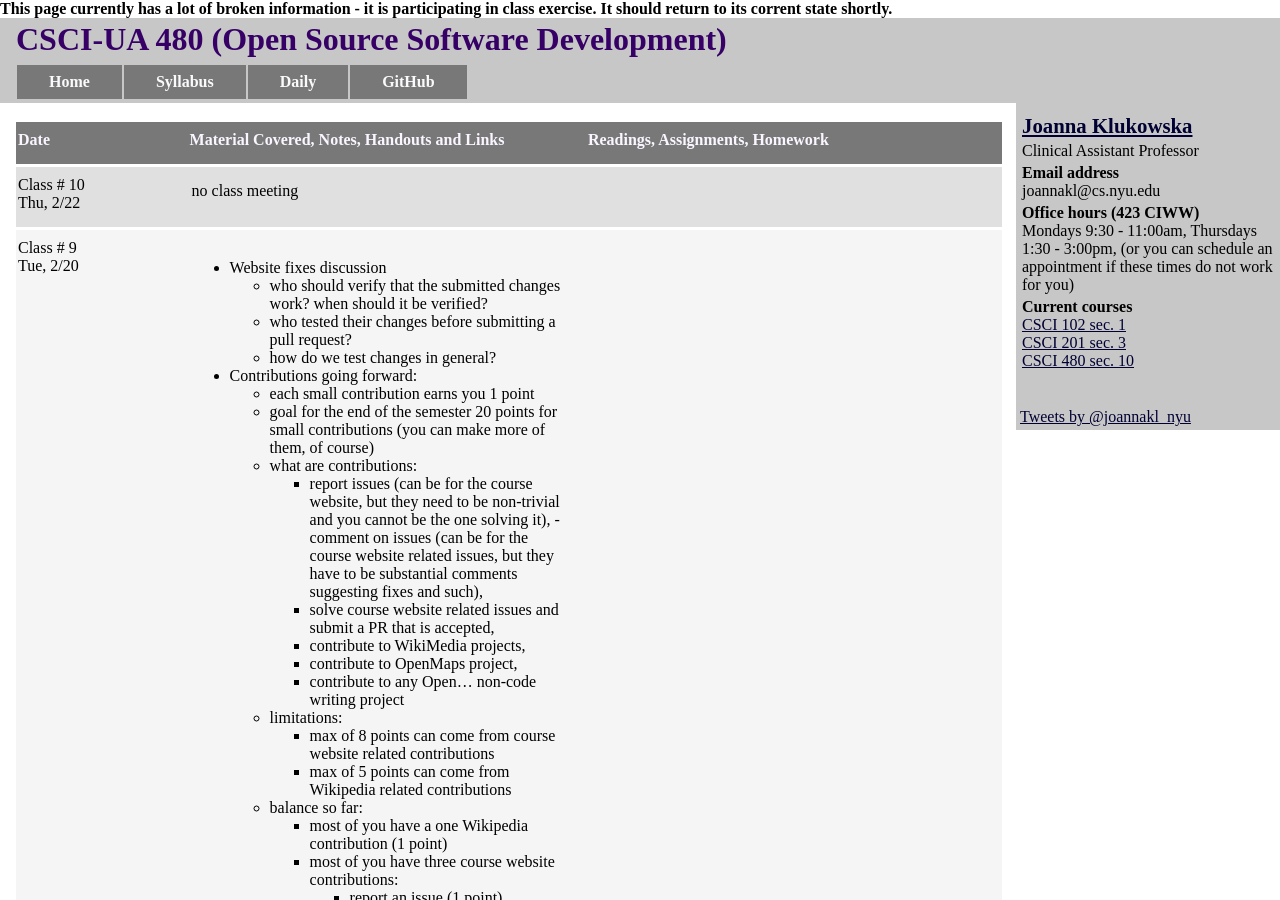
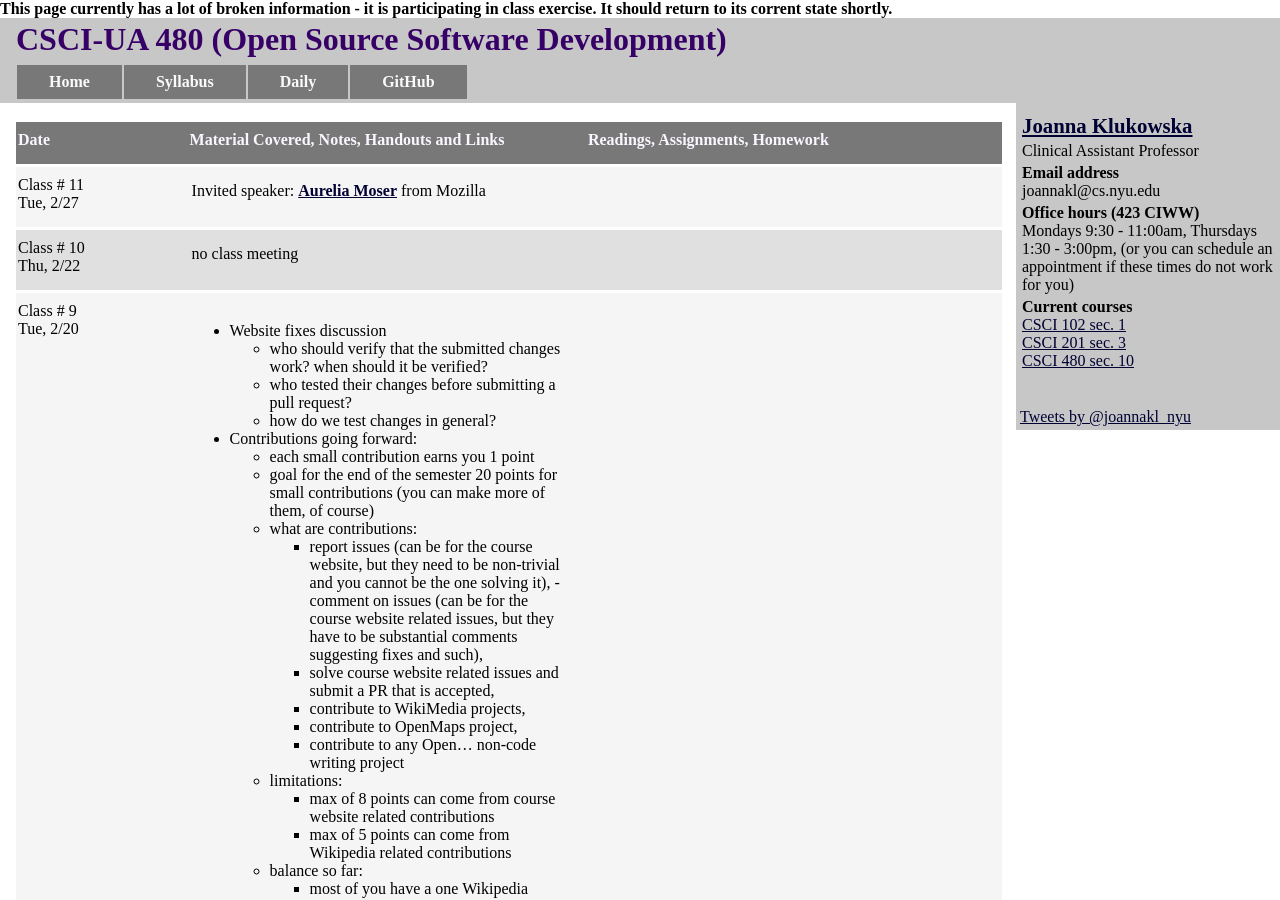
Before and after one commit to joannakl/cs480_s18, a Jekyll site: the page built from daily.html, in a window 1280 px wide and 900 px high. Built offline with Jekyll 4.4.1, drawn with Linux system fonts in a browser that asks for light colours; comment, search, counter and statistics services are not loaded.

Commit message:
week 6 updates

```diff
--- a/_includes/daily/11.markdown
+++ b/_includes/daily/11.markdown
@@ -11,7 +11,7 @@ Tue, 2/27
 <div class="column_materials">
 <p markdown="block">
 
-
+Invited speaker: [__Aurelia Moser__](http://aureliamoser.com/) from Mozilla
 
 </p>
 </div>
--- a/daily.html
+++ b/daily.html
@@ -11,6 +11,7 @@ days:
     - "08"
     - "09"
     - "10"
+    - "11"
 ---
 
 <div class="titles">
```
